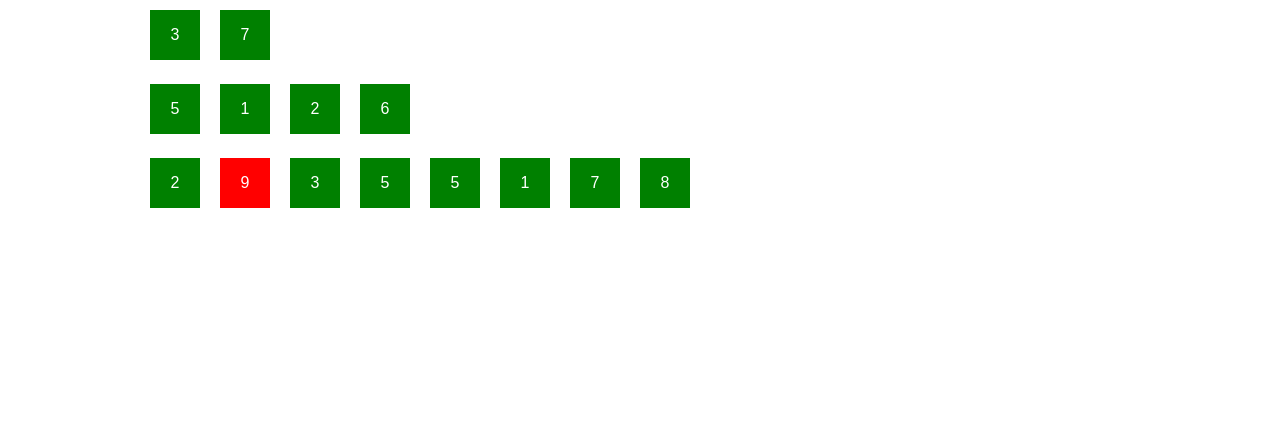
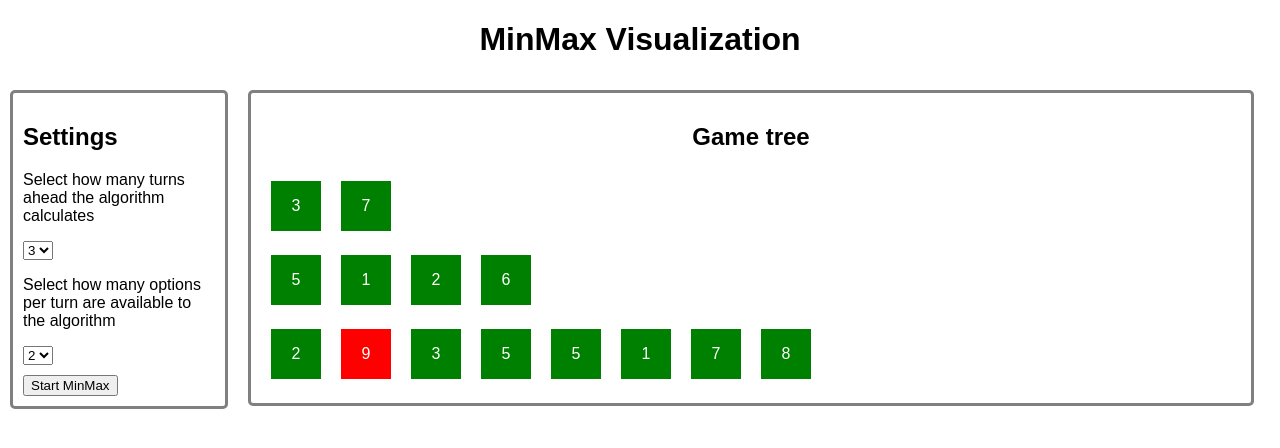
Before and after one commit to honeyballs/MinMax-Visualization, a React (Create React App) app: page / in a window 1280 px wide. Shown: the top 448 px of the page. Built offline with nearby package versions, Linux system fonts and the light colour scheme.

Commit message:
Add Settings component

```diff
--- a/src/App.css
+++ b/src/App.css
@@ -23,12 +23,35 @@
   to { transform: rotate(360deg); }
 }
 
-.rootDiv {
+
+h1 {
   text-align: center;
 }
 
+button {
+  margin-top: 10px;
+}
+
+.settings {
+  float: left;
+  border: 3px solid grey;
+  border-radius: 5px;
+  padding: 10px;
+  margin: 10px;
+  width: 15%;
+}
+
+.tree {
+  text-align: center;
+  float: left;
+  border: 3px solid grey;
+  border-radius: 5px;
+  padding: 10px;
+  margin: 10px;
+}
+
 .row {
-  width: 1000px;
+  width: 100%;
   margin: 0 auto;
   display: inline-block;
 }
--- a/src/App.js
+++ b/src/App.js
@@ -1,25 +1,50 @@
-import React, { Component } from 'react';
-import './App.css';
-import {generateId} from './lib/treeHelper'
-import {Tree} from './components/Tree'
+import React, { Component } from "react";
+import "./App.css";
+import { generateId } from "./lib/treeHelper";
+import { Tree } from "./components/Tree";
+import {Settings} from "./components/Settings";
 
 class App extends Component {
 
-  constructor(){
-    super();
-    this.state = {
+  state = {
       maxDepth: 3,
       currentDepth: 3,
       maxOptions: 2,
       currentOption: 2,
       currentPlayer: 1,
       tree: [
-        [{id: 11, value: 3}, {id: 12, value: 7}],
-        [{id: 21, value: 5}, {id: 22, value: 1}, {id: 23, value: 2}, {id: 24, value: 6}],
-        [{id: 31, value: 2}, {id: 32, value: 9}, {id: 33, value: 3}, {id: 34, value: 5}, {id: 35, value: 5}, {id: 36, value: 1}, {id: 37, value: 7}, {id: 38, value: 8}]
+        [{ id: 11, value: 3 }, { id: 12, value: 7 }],
+        [
+          { id: 21, value: 5 },
+          { id: 22, value: 1 },
+          { id: 23, value: 2 },
+          { id: 24, value: 6 }
+        ],
+        [
+          { id: 31, value: 2 },
+          { id: 32, value: 9 },
+          { id: 33, value: 3 },
+          { id: 34, value: 5 },
+          { id: 35, value: 5 },
+          { id: 36, value: 1 },
+          { id: 37, value: 7 },
+          { id: 38, value: 8 }
+        ]
       ]
-    }
+    };
+
+  handleMaxDepthChange = (evt) => {
+    this.setState({
+      maxDepth: evt.target.value
+    })
   }
+
+  handleMaxOptionsChange = (evt) => {
+    this.setState({
+      maxOptions: evt.target.value
+    })
+  }
+
   /*
   render() {
     return (
@@ -39,13 +64,22 @@ class App extends Component {
 
   render() {
     return (
+      <div className="app-div">
+        <h1>MinMax Visualization</h1>
+        <Settings
+          maxDepth={this.state.maxDepth}
+          onChangeDepth={this.handleMaxDepthChange}
+          maxOptions={this.state.maxOptions}
+          onChangeOptions={this.handleMaxOptionsChange}
+        />
         <Tree
           tree={this.state.tree}
           currentDepth={this.state.currentDepth}
           currentOption={this.state.currentOption}
           currentPlayer={this.state.currentPlayer}
         />
-    )
+      </div>
+    );
   }
 }
 
--- /dev/null
+++ b/src/components/DepthSetting.js
@@ -0,0 +1,13 @@
+import React from 'react';
+
+export const DepthSetting = (props) => {
+    return(
+        <div className="depth-setting">
+            <p>Select how many turns ahead the algorithm calculates</p>
+            <select value={props.maxDepth} onChange={props.onChange}>
+                <option value={2}>2</option>
+                <option value={3}>3</option>
+            </select>
+        </div>
+    )
+}
--- /dev/null
+++ b/src/components/OptionSetting.js
@@ -0,0 +1,14 @@
+import React from 'react';
+
+export const OptionSetting = (props) => {
+    return(
+        <div className="option-setting">
+            <p>Select how many options per turn are available to the algorithm</p>
+            <select value={props.maxOptions} onChange={props.onChange}>
+                <option value={2}>2</option>
+                <option value={3}>3</option>
+                <option value={4}>4</option>
+            </select>
+        </div>
+    )
+}
--- /dev/null
+++ b/src/components/Settings.js
@@ -0,0 +1,14 @@
+import React from 'react';
+import {DepthSetting} from './DepthSetting';
+import {OptionSetting} from './OptionSetting';
+
+export const Settings = (props) => {
+    return(
+        <div className="settings">
+            <h2>Settings</h2>
+            <DepthSetting maxDepth={props.maxDepth} onChange={props.onChangeDepth}/>
+            <OptionSetting maxOptions={props.maxOptions} onChange={props.onChangeOptions} />
+            <button>Start MinMax</button>
+        </div>
+    )
+}
--- a/src/components/Tree.js
+++ b/src/components/Tree.js
@@ -3,7 +3,8 @@ import { Row } from './Row';
 
 export const Tree = (props) => {
     return (
-        <div className="rootDiv">
+        <div className="tree">
+            <h2>Game tree</h2>
             {props.tree.map((element, position) =>
                 <Row key={position}
                     options={element}
```
